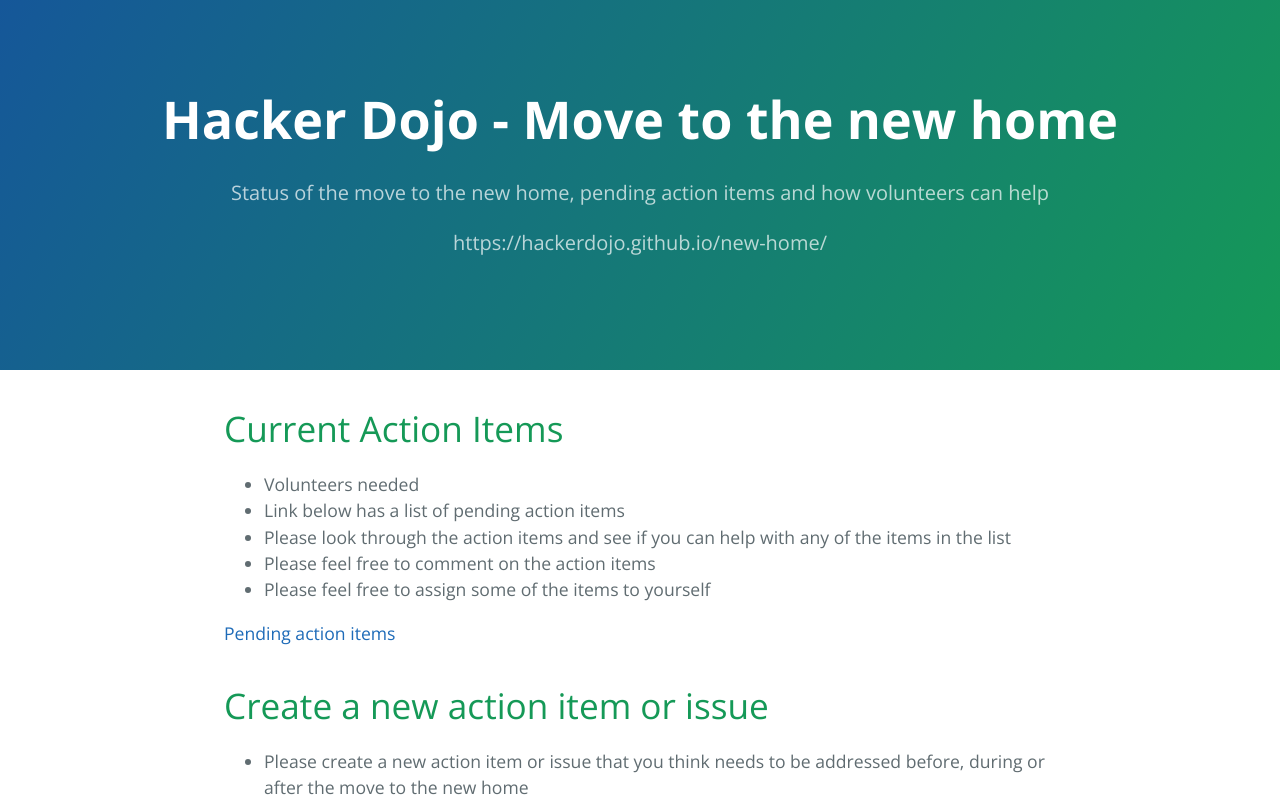
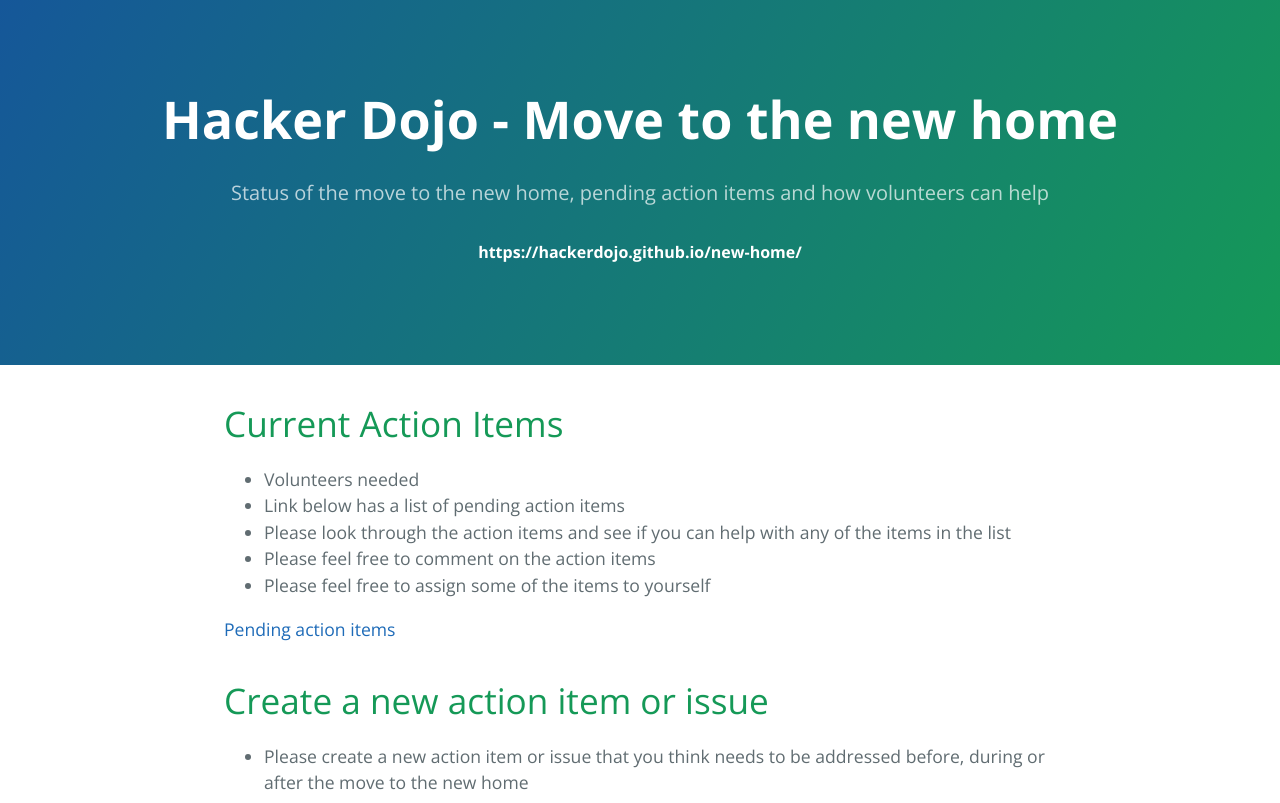
Before and after one commit to Russell-Zhang/new-home, a plain HTML site: page index.html in a window 1280 px wide. Shown: the top 803 px of the page. Drawn offline with nearby package versions, Linux system fonts and the light colour scheme.

Commit message:
Updated URL in heading to <h4>

```diff
--- a/index.html
+++ b/index.html
@@ -15,7 +15,7 @@
       <h1 class="project-name">Hacker Dojo - Move to the new home</h1>
       <h2 class="project-tagline">
         <p>Status of the move to the new home, pending action items and how volunteers can help</p>
-        <p>https://hackerdojo.github.io/new-home/</p>
+        <h4>https://hackerdojo.github.io/new-home/</h4>
       </h2>
     </section>
 
```
